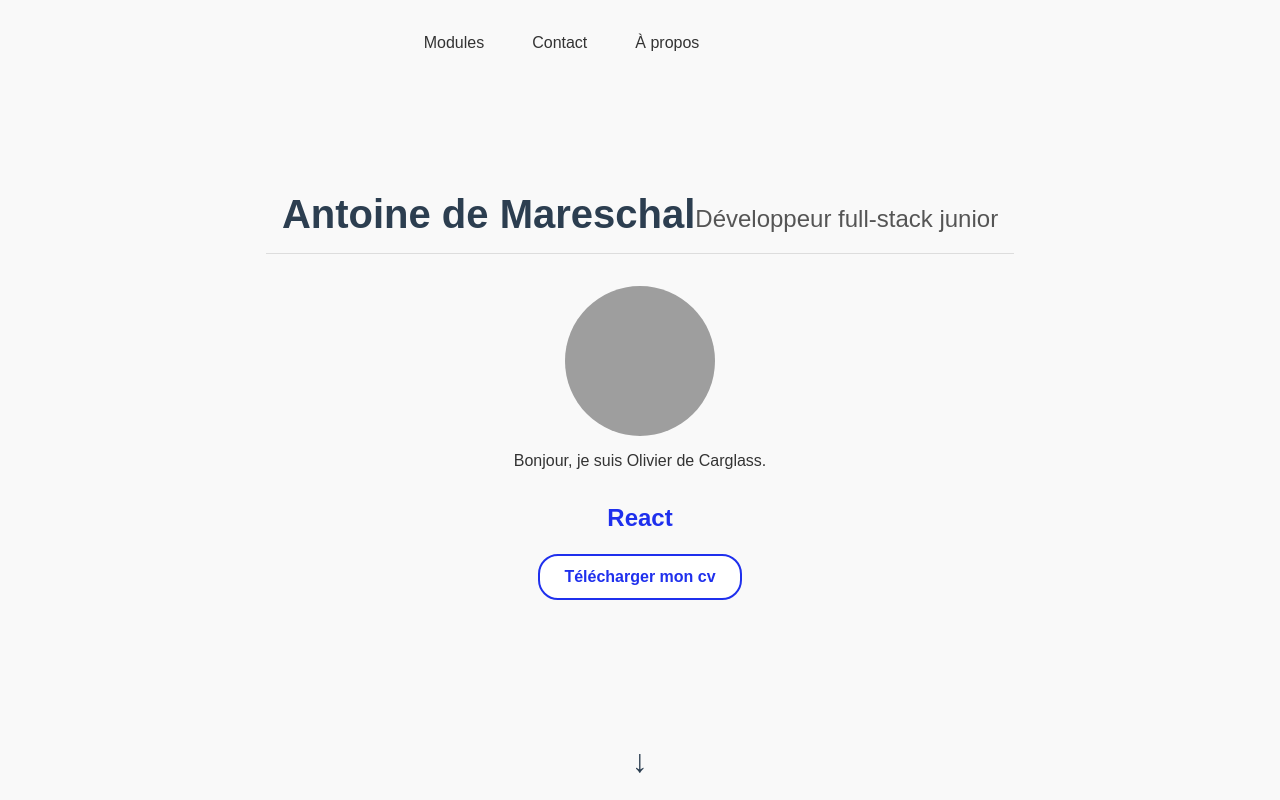
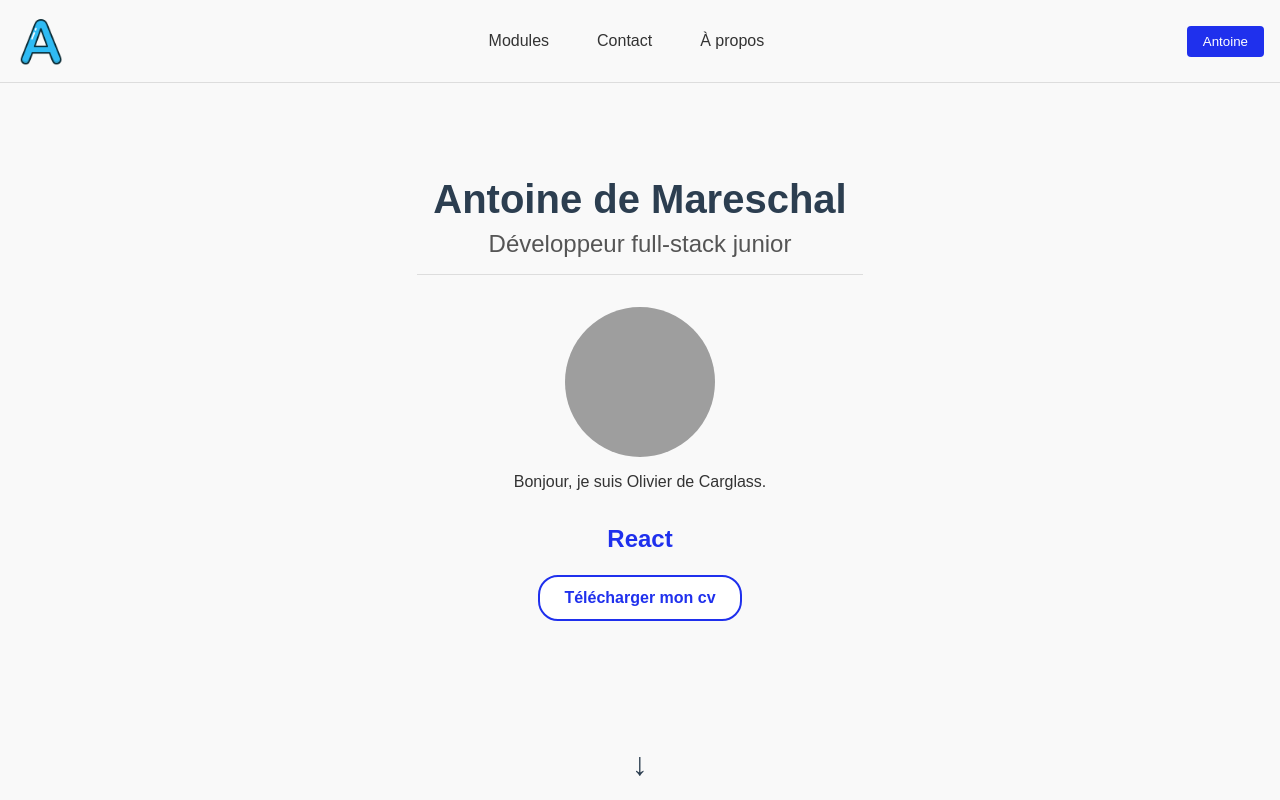
Before and after one commit to fourm1/demareschal.fr, a Vue app in the folder front/: page / in a window 1280 px wide. Shown: the top 800 px of the page. Built offline with nearby package versions, Linux system fonts and the light colour scheme; grey boxes are pictures that could not be loaded.

Commit message:
J'ai fait des singeries, je suis grave content

```diff
--- a/front/src/App.vue
+++ b/front/src/App.vue
@@ -1,7 +1,7 @@
 <template>
     <div id="app">
+        <HeaderComponent :is-logged-in="isLoggedIn" :username="username" />
         <Home/>
-        <HeaderComponent :is-logged-in="isLoggedIn" :username="username" />
     </div>
 
 </template>
@@ -19,8 +19,8 @@ export default {
     },
     data() {
         return {
-            isLoggedIn: false,
-            // username: 'Antoine'
+            isLoggedIn: true,
+            username: 'Antoine'
         };
     },
 };
--- a/front/src/assets/styles/header.scss
+++ b/front/src/assets/styles/header.scss
@@ -1,17 +1,21 @@
 @import "global";
 
-.header {
+.header-header {
     display: flex;
     justify-content: space-between;
     align-items: center;
     padding: 1rem;
     background-color: $background-color;
     border-bottom: 1px solid #ddd;
+    position: sticky;
+    top: 0;
+    z-index: 1000;
 }
 
 .logo img {
-    width: 50px;
+    max-width: 50px;
     height: auto;
+    display: block;
 }
 
 .nav ul {
--- a/front/src/assets/styles/home.scss
+++ b/front/src/assets/styles/home.scss
@@ -8,9 +8,19 @@
     min-height: 100vh;
     background-color: $background-color;
     font-family: Arial, sans-serif;
-    position: absolute;
+    position: relative;
     top: 0;
     width: 100%;
+}
+
+.header-home {
+    display: flex;
+    flex-direction: column;
+    justify-content: space-between;
+    align-items: center;
+    padding: 1rem;
+    background-color: $background-color;
+    border-bottom: 1px solid #ddd;
 }
 
 .first-page {
@@ -20,6 +30,7 @@
     align-items: center;
     justify-content: center;
     position: relative;
+    top: -80px;
 }
 
 .second-page {
@@ -30,12 +41,12 @@
     justify-content: left;
 }
 
-.header h1 {
+.header-home h1 {
     font-size: 2.5rem;
     margin: 0;
 }
 
-.header h2 {
+.header-home h2 {
     font-size: 1.5rem;
     font-weight: 300;
     color: #555;
--- a/front/src/components/HeaderComponent.vue
+++ b/front/src/components/HeaderComponent.vue
@@ -1,7 +1,7 @@
 <template>
-    <header class="header">
+    <header class="header-header">
         <div class="logo">
-            <img src="@/assets/logo-a.png" alt="Logo"/>
+            <img src="@/assets/images/logo-a.png" alt="Logo"/>
         </div>
 
         <nav class="nav">
--- a/front/src/components/HomePage.vue
+++ b/front/src/components/HomePage.vue
@@ -1,7 +1,7 @@
 <template>
     <div class="home">
         <section class="first-page">
-            <header class="header">
+            <header class="header-home">
                 <h1>Antoine de Mareschal</h1>
                 <h2>Développeur full-stack junior</h2>
             </header>
```
Also changed, not shown: front/src/assets/images/logo-a.png (renamed from front/src/assets/logo-a.png).
